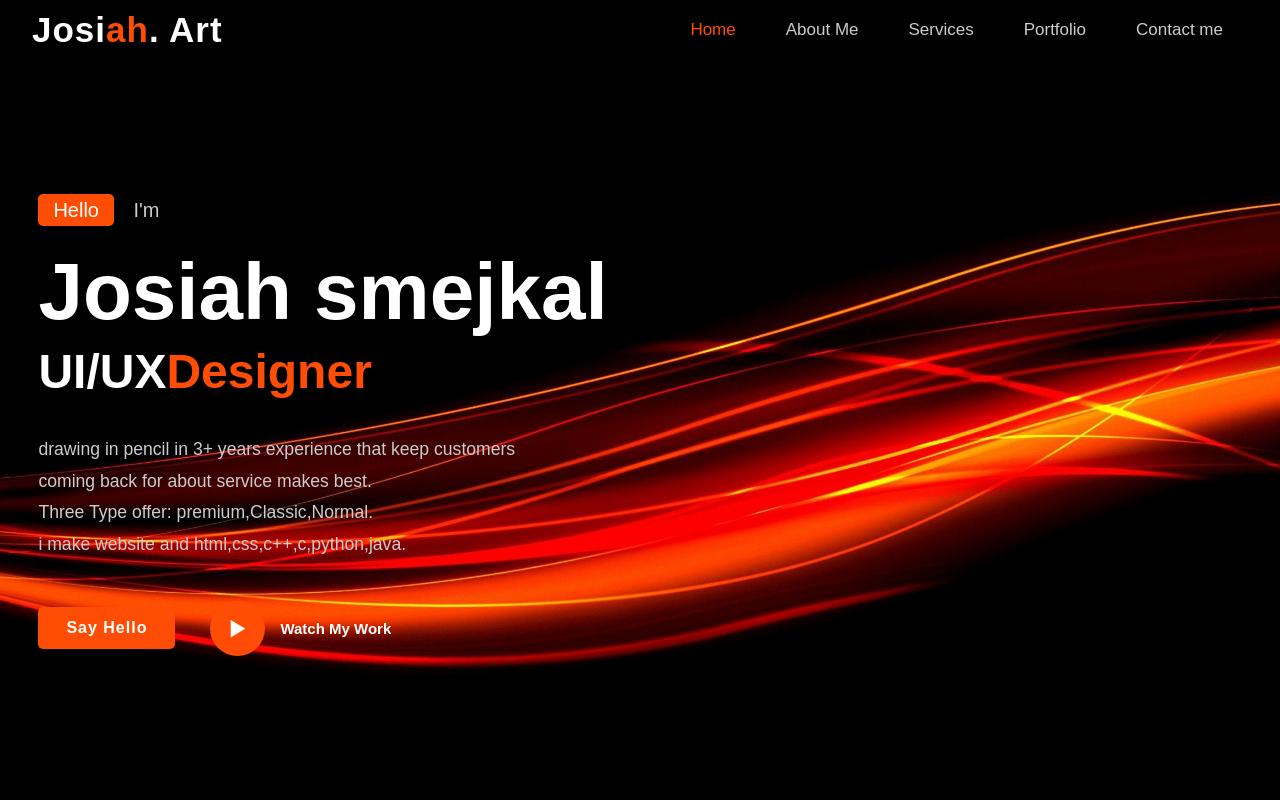
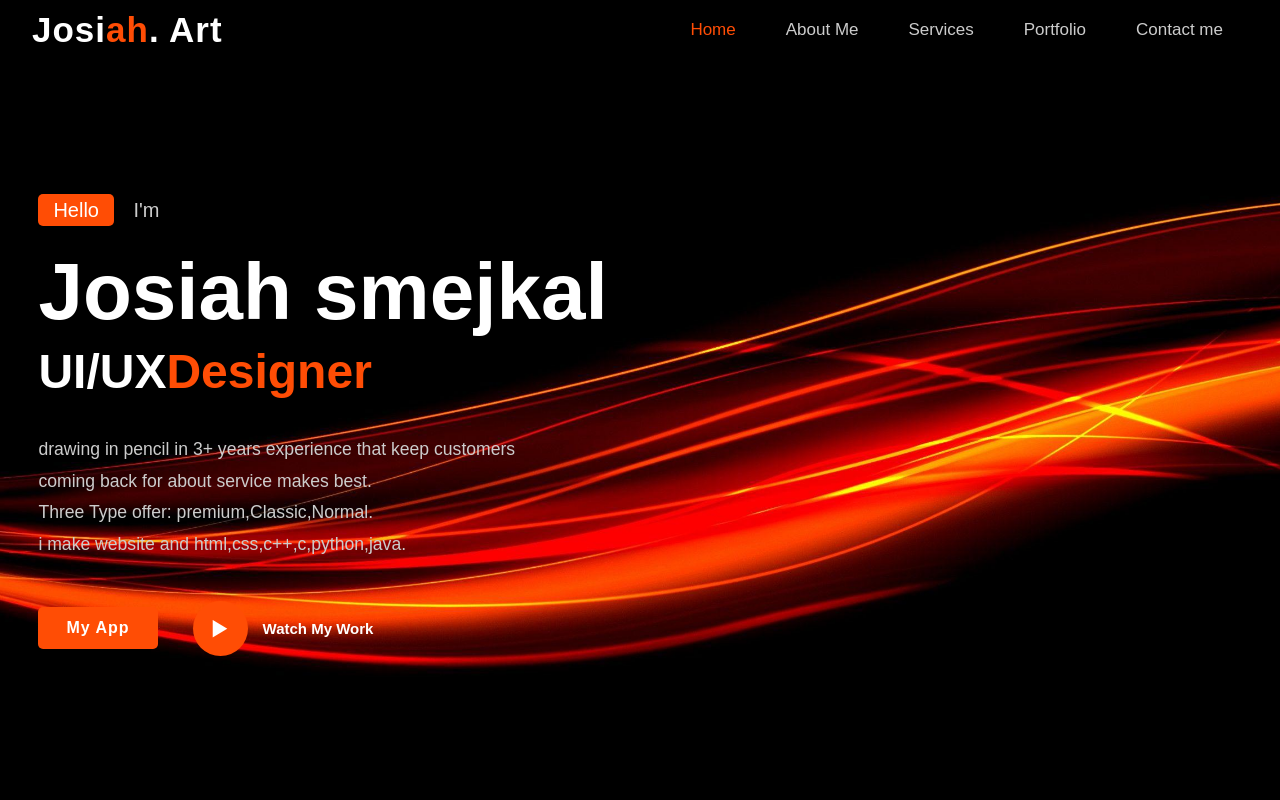
Before and after one commit to josiahsmejkal/JosiahArt., a plain HTML site: page index.html in a window 1280 px wide. Shown: the top 800 px of the page. Drawn offline with nearby package versions, Linux system fonts and the light colour scheme.

Commit message:
Update index.html

```diff
--- a/index.html
+++ b/index.html
@@ -49,7 +49,7 @@
 			Three Type offer: premium,Classic,Normal.<br>
 			i make website and html,css,c++,c,python,java.</p>
 			<div class="button">
-				<a href="#" class="btn">Say Hello</a>
+				<a href="https://github.com/josiahsmejkal/JosiahArt./blob/main/Chatpro.apk" class="btn">My App</a>
 				<a href="https://www.instagram.com/reel/CpHse-WBqc2/" class="btn2"><span><i class='bx bx-play'></i></span>Watch
 				My Work</a>
 
```
